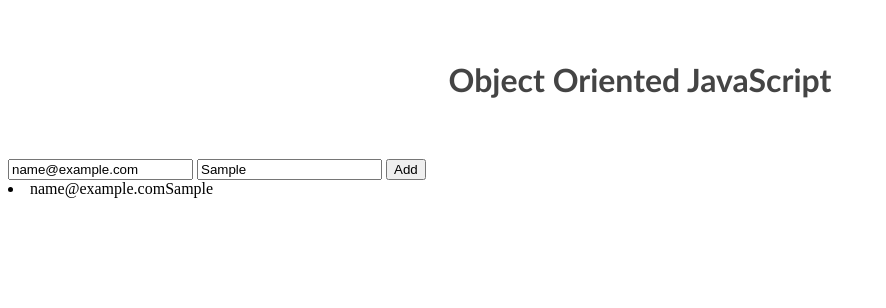
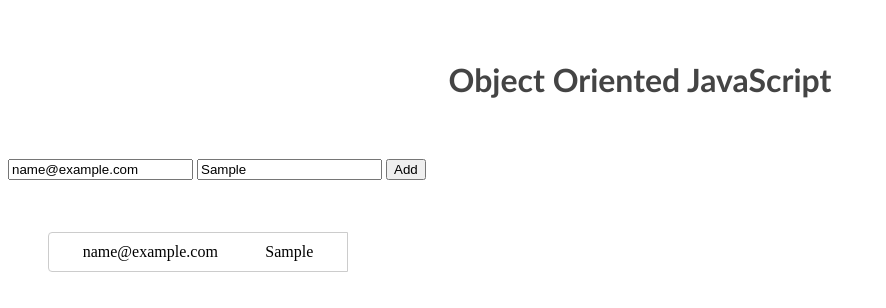
Before and after one commit to AndrewYoung72/javascript-oop, a website with bundled scripts: page index.html in a window 1280 px wide. Both pictures are taken after typing "name@example.com", "Sample" into the empty fields and a click on the button "Add". Shown: the whole page, without its empty margins (0-886 px from the left). Built offline with nearby package versions, Linux system fonts and the light colour scheme.

Commit message:
added css file and basic style to list

```diff
--- a/User.js
+++ b/User.js
@@ -14,6 +14,7 @@ export default class User {
 let Bob = new User("Bob@bob.com", "Bob", "heresbob");
 
 //Display user
+const list = document.querySelector(".list ul");
 
 const addUser = document.querySelector("#add-user");
 addUser.addEventListener("submit", function (e) {
@@ -32,7 +33,7 @@ userName.textContent = name;
 
 li.appendChild(userEmail);
 li.appendChild(userName);
-addUser.appendChild(li)
+list.appendChild(li)
 
 });
 
--- a/index.html
+++ b/index.html
@@ -3,6 +3,7 @@
   <meta charset="UTF-8">
   <meta http-equiv="X-UA-Compatible" content="IE=edge">
   <meta name="viewport" content="width=device-width, initial-scale=1.0">
+  <link rel="stylesheet" href="style.css">
   <title>JSCPT OOP</title>
   <style>
     h1{
--- /dev/null
+++ b/style.css
@@ -0,0 +1,16 @@
+.list {
+  display: flex;
+}
+
+.list ul li {
+  display: inline-flex;
+  justify-content: space-around;
+  margin: 20px 0;
+  padding: 10px;
+  border: 1px solid #ccc;
+  font-size: 16px;
+  border-radius: 4px 0 0 4px;
+  box-sizing: border-box;
+  width: 300px;
+  float: left;
+}
```
